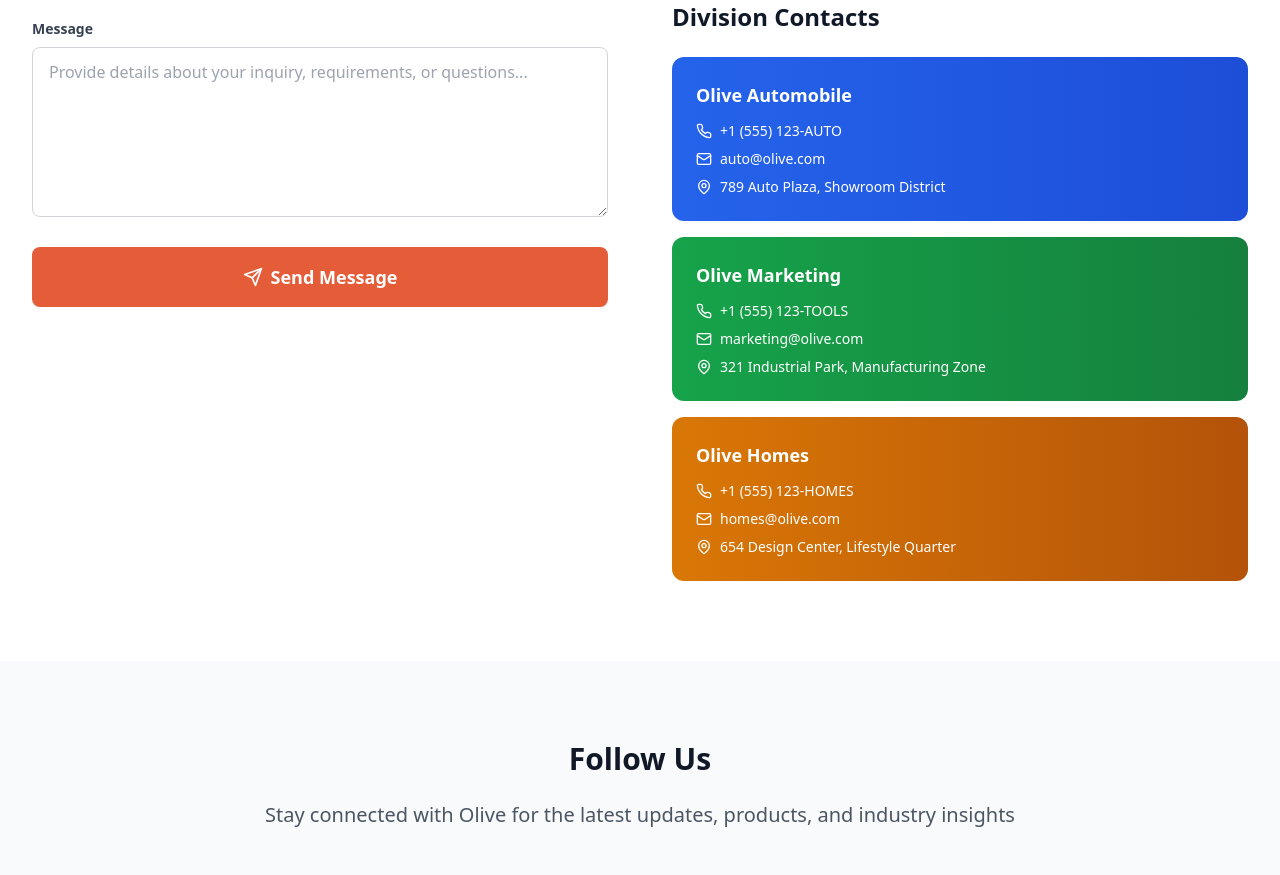
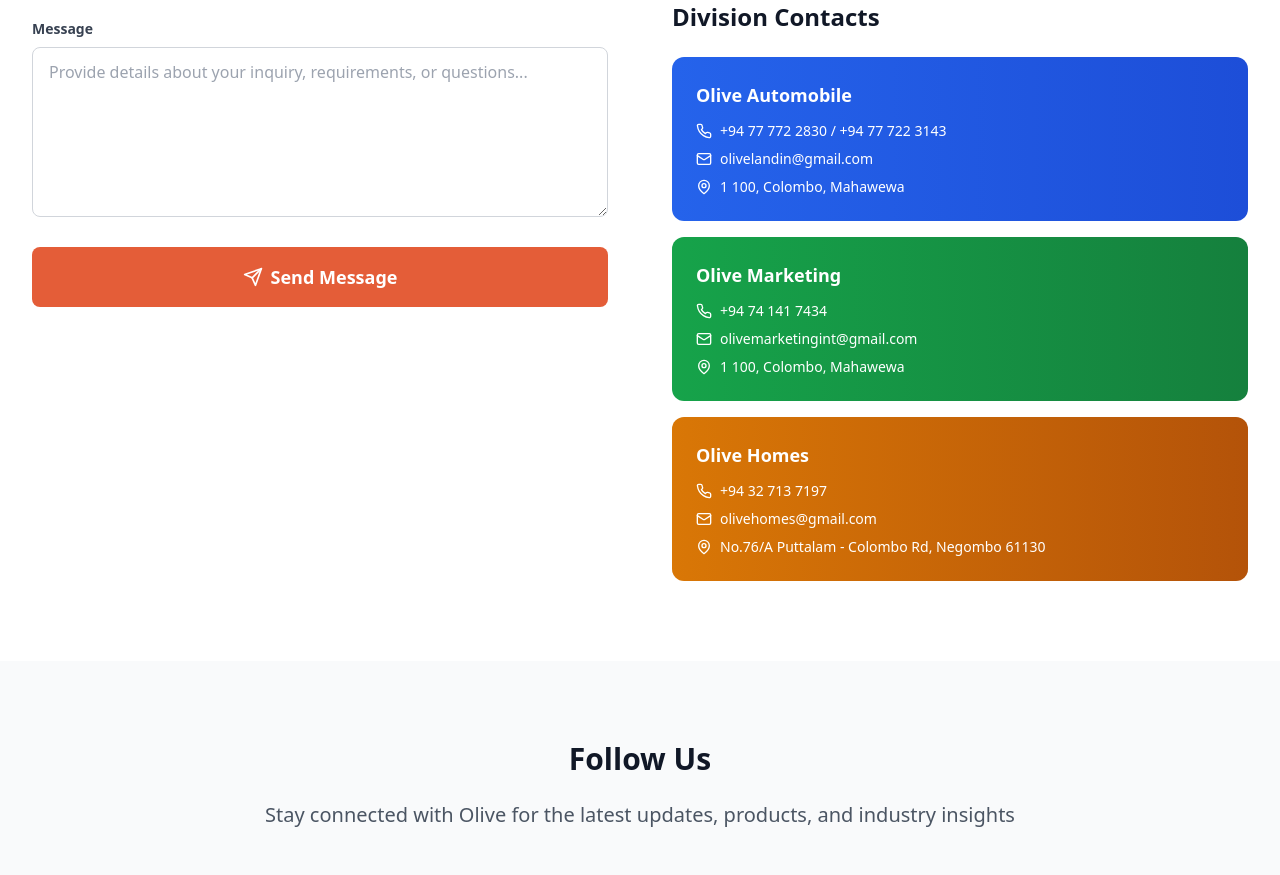
Before and after one commit to kevin-denny/Olive, a React (Vite) app: page /contact in a window 1280 px wide. Shown: the part 1460-2335 px from the top of the page. Built offline with nearby package versions, Linux system fonts and the light colour scheme.

Commit message:
no message

```diff
--- a/src/pages/Contact.tsx
+++ b/src/pages/Contact.tsx
@@ -64,23 +64,23 @@
   const divisionContacts = [
     {
       division: "Olive Automobile",
-      phone: "+1 (555) 123-AUTO",
-      email: "auto@olive.com",
-      address: "789 Auto Plaza, Showroom District",
+      phone: "+94 77 772 2830 / +94 77 722 3143",
+      email: "olivelandin@gmail.com",
+      address: "1 100, Colombo, Mahawewa",
       color: "from-blue-600 to-blue-700",
     },
     {
       division: "Olive Marketing",
-      phone: "+1 (555) 123-TOOLS",
-      email: "marketing@olive.com",
-      address: "321 Industrial Park, Manufacturing Zone",
+      phone: "+94 74 141 7434",
+      email: "olivemarketingint@gmail.com",
+      address: "1 100, Colombo, Mahawewa",
       color: "from-green-600 to-green-700",
     },
     {
       division: "Olive Homes",
-      phone: "+1 (555) 123-HOMES",
-      email: "homes@olive.com",
-      address: "654 Design Center, Lifestyle Quarter",
+      phone: "+94 32 713 7197",
+      email: "olivehomes@gmail.com",
+      address: "No.76/A Puttalam - Colombo Rd, Negombo 61130",
       color: "from-amber-600 to-amber-700",
     },
   ];
--- a/src/pages/OliveHomes.tsx
+++ b/src/pages/OliveHomes.tsx
@@ -107,40 +107,6 @@
       exit={{ opacity: 0 }}
       className="min-h-screen pt-16"
     >
-      {/* Hero Section */}
-      <section
-        className="relative py-20 text-white bg-cover bg-center bg-no-repeat"
-        style={{
-          backgroundImage: 'url(/assets/bg.jpeg)',
-          minHeight: '100vh',
-          backgroundSize: 'cover',
-          backgroundPosition: 'center',
-          backgroundAttachment: 'fixed'
-        }}
-      >
-        <div className="absolute inset-0 bg-black/40"></div>
-        <div className="relative max-w-7xl mx-auto px-4 sm:px-6 lg:px-8 h-full flex items-center">
-          <div className="max-w-3xl">
-            <motion.h1
-              initial={{ y: 30, opacity: 0 }}
-              animate={{ y: 0, opacity: 1 }}
-              transition={{ duration: 0.6 }}
-              className="text-5xl md:text-6xl font-bold mb-6"
-            >
-              <span style={{ color: colors.tertiary }}>Olive</span> Homes
-            </motion.h1>
-            <motion.p
-              initial={{ y: 30, opacity: 0 }}
-              animate={{ y: 0, opacity: 1 }}
-              transition={{ duration: 0.6, delay: 0.2 }}
-              className="text-xl leading-relaxed"
-              style={{ color: colors.light }}
-            >
-              Transform your living space with our curated collection of premium homeware, luxury furniture, and lifestyle solutions. Create a home that reflects your unique style and enhances your daily life.
-            </motion.p>
-          </div>
-        </div>
-      </section>
 
       {/* Product Categories */}
       <section className="py-12" style={{ backgroundColor: colors.light }}>
```
